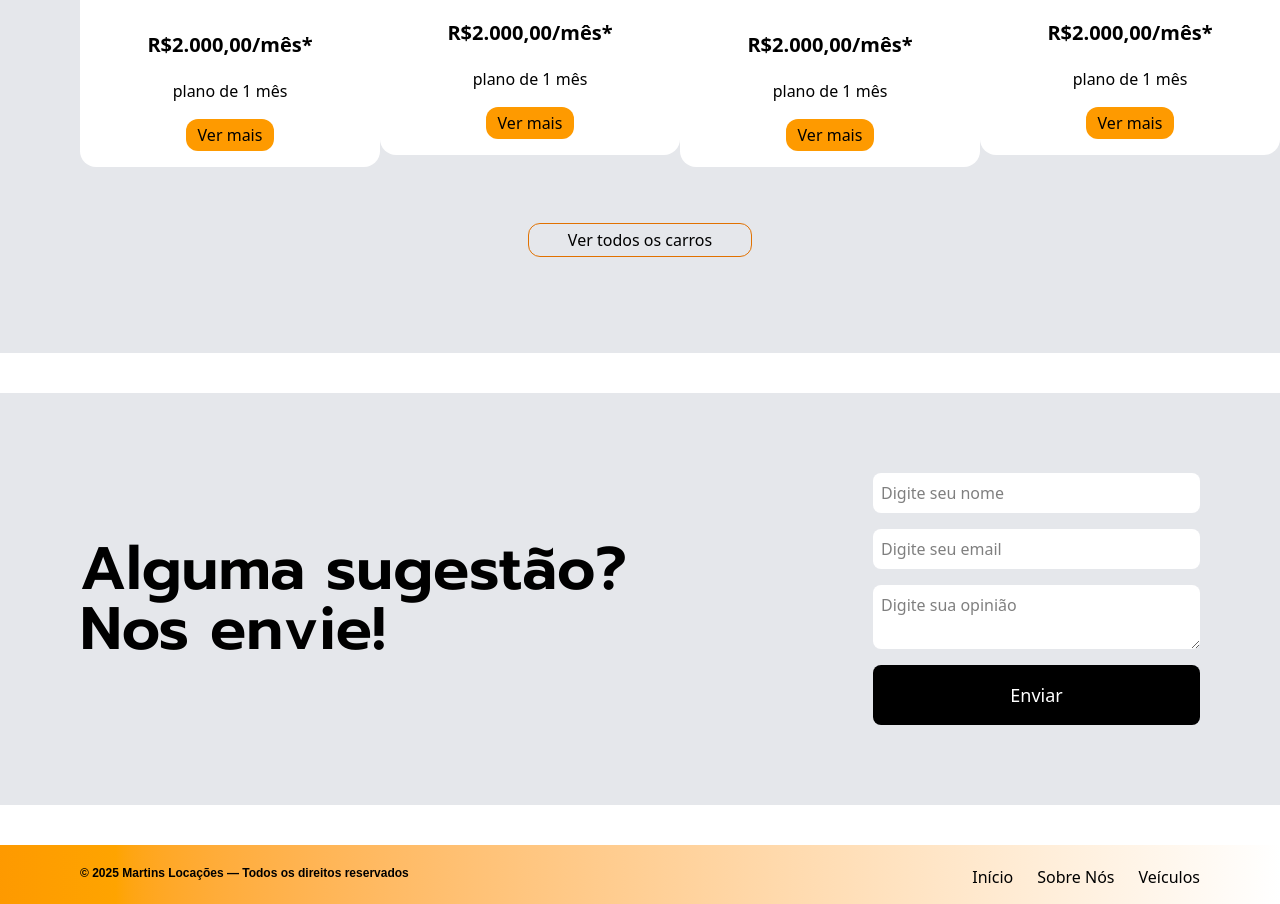
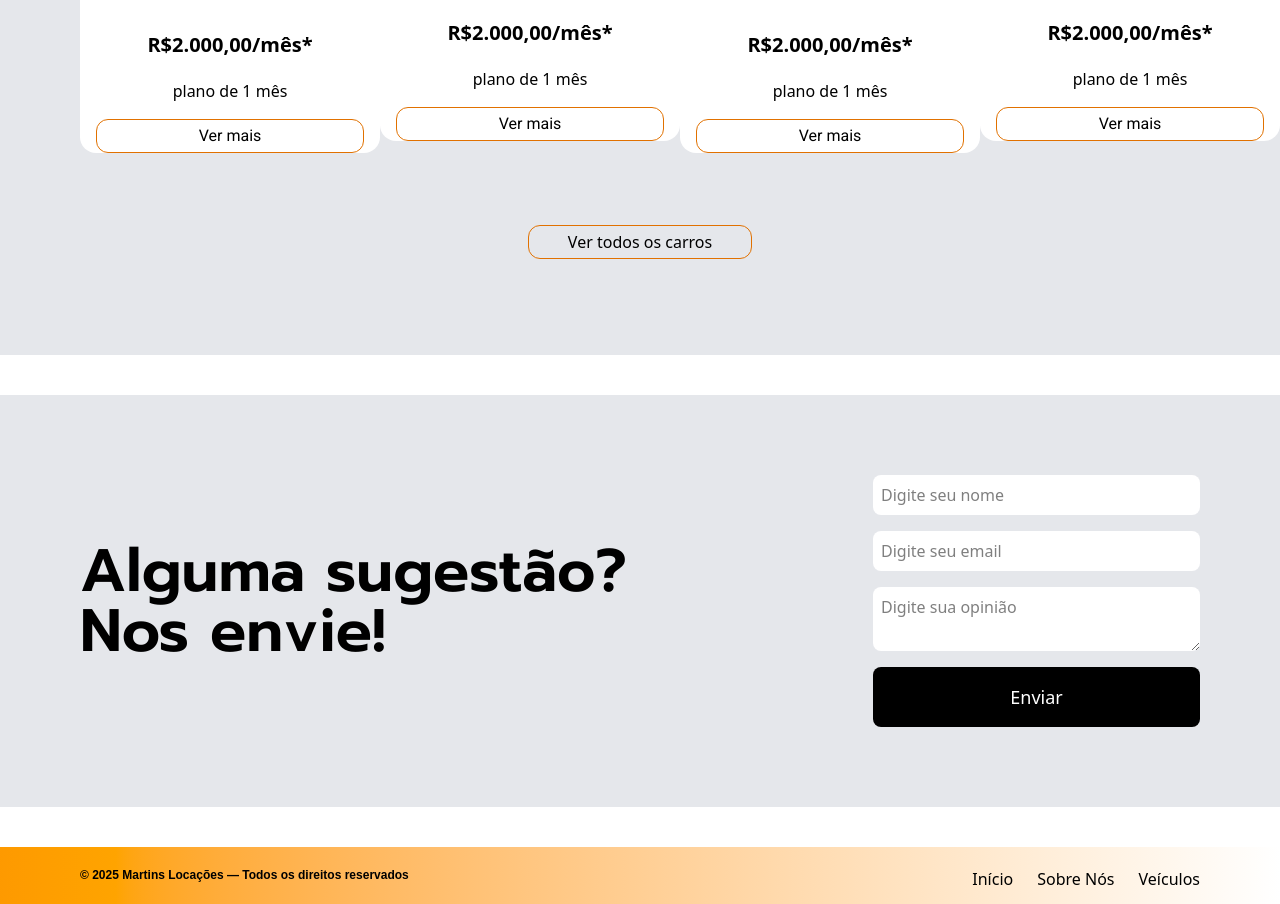
Before and after one commit to eumartins7/locacao_veiculos_nextJS, a Next.js app: page / in a window 1280 px wide. Shown: the part 2357-3261 px from the top of the page. Built offline with nearby package versions, Linux system fonts and the light colour scheme; a web font is replaced by a local one.

Commit message:
style: novo estilo ao botao dos cards dos carros

```diff
--- a/src/components/home/section-cars/button-card/buttonCars.tsx
+++ b/src/components/home/section-cars/button-card/buttonCars.tsx
@@ -2,8 +2,10 @@
 
 export function CarButton() {
     return (
-      <button className="bg-amber-500 hover:bg-amber-600 p-1 pl-3 pr-3 m-4 rounded-xl cursor-pointer">
-        Ver mais
-      </button>
+      <div
+        className="font-aboutCompany border border-amber-600 hover:bg-amber-600 hover:text-white p-1 pl-3 pr-3 m-4 rounded-xl cursor-pointer"
+      >
+        <span>Ver mais</span>
+      </div>
     )
 }
```
